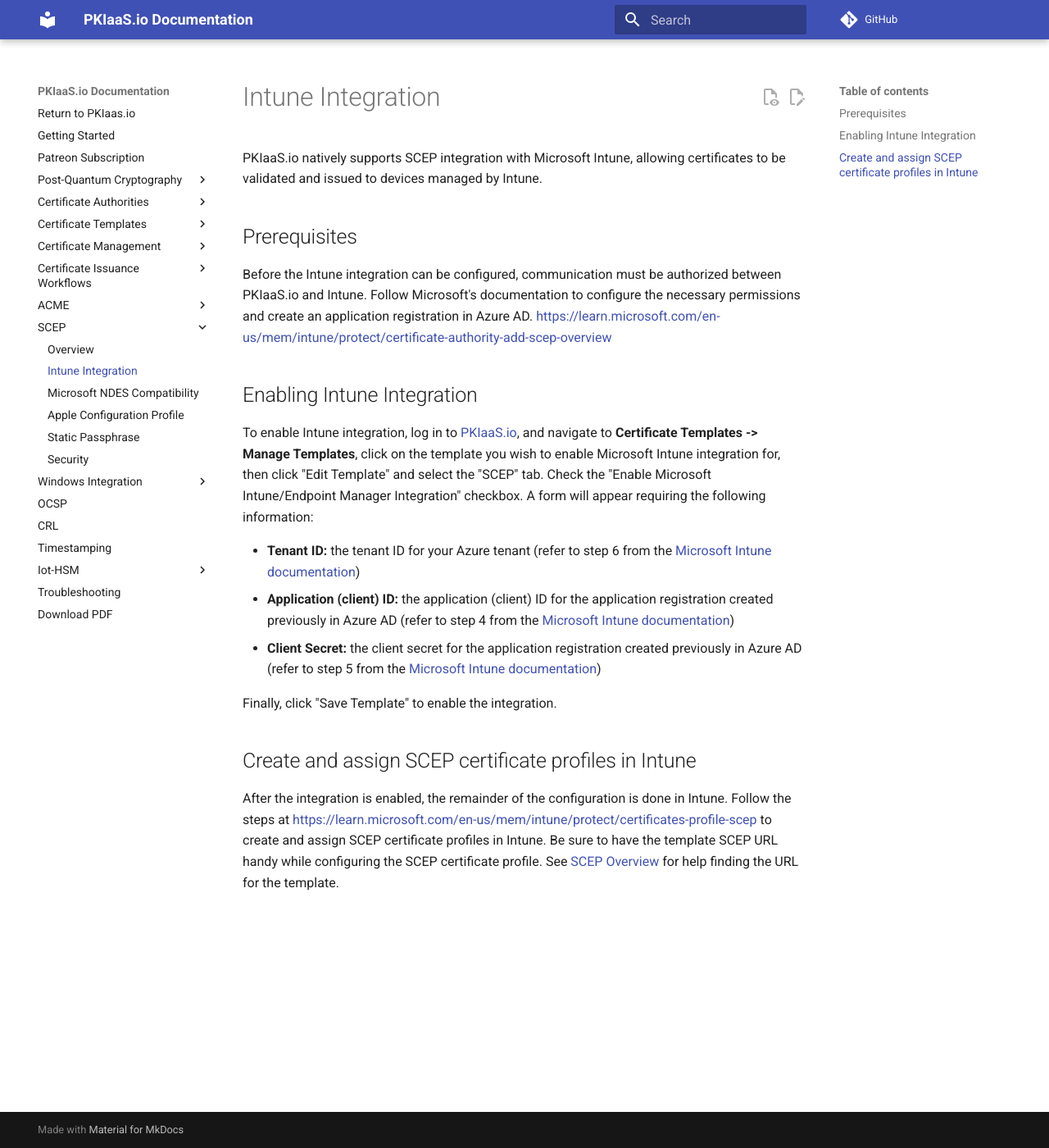
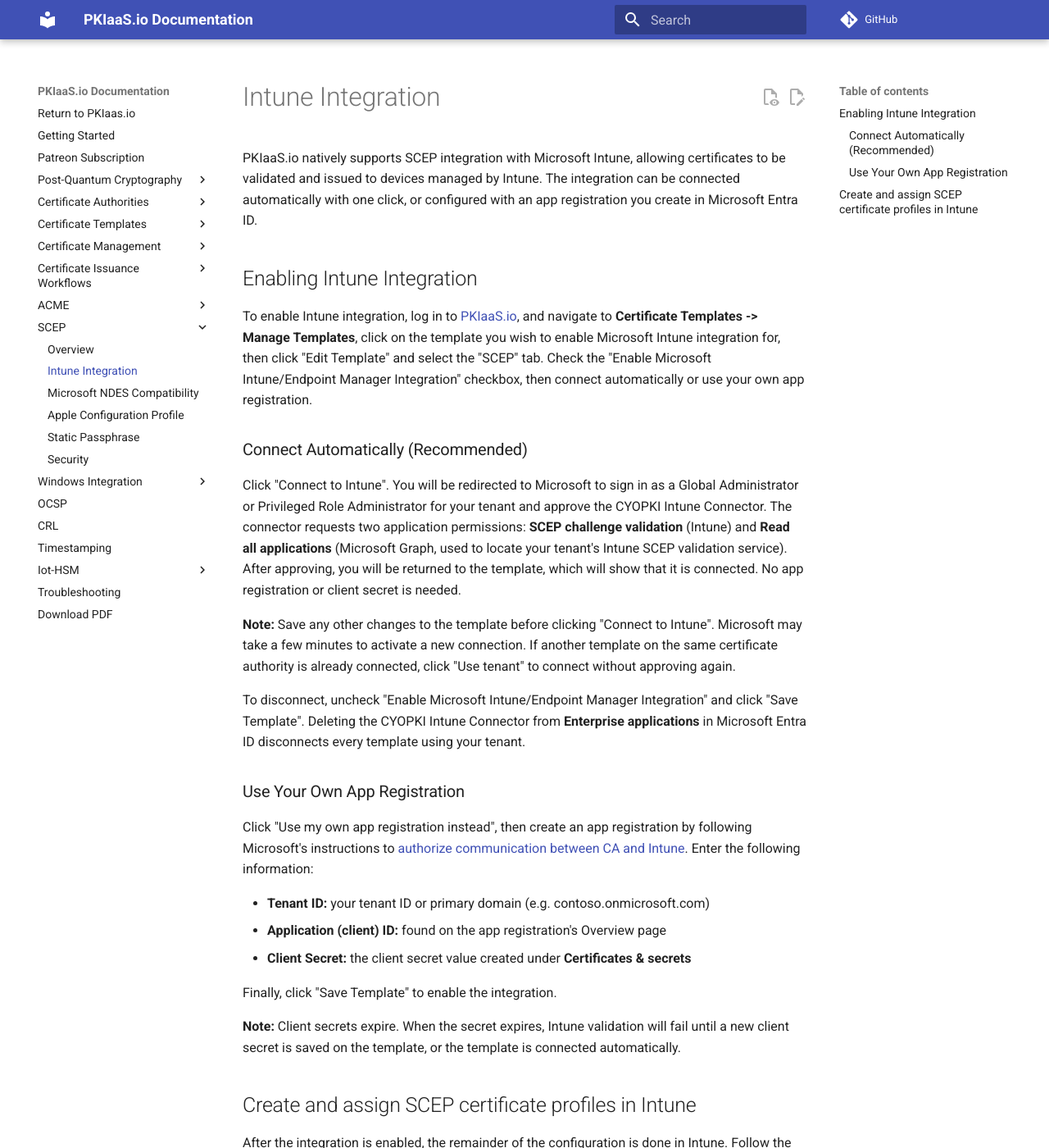
Before and after one commit to lspiehler/pkiaas-docs, an MkDocs documentation site: the page built from docs/scep/intune-integration.md, in a window 1280 px wide and 1400 px high. Shown: the whole window at 82% size. Built offline with MkDocs 1.6.1 and Material for MkDocs 9.7.7, drawn with Linux system fonts in a browser that asks for light colours; comment, search, counter and statistics services are not loaded; some of the changed text lies outside the part shown.

Commit message:
Document one-click Intune connection and update the app registration steps
- Connect Automatically: who can approve, the two permissions, reuse of a
  connected tenant, disconnecting
- Use Your Own App Registration: updated for Microsoft's moved page
  (the cited step numbers no longer matched), Microsoft Entra ID naming,
  and a note that client secrets expire
- Updated the Intune SCEP profile link to its current location
- Template edit page: link the Intune option to the integration page

Co-Authored-By: Claude Opus 5.5 <noreply@anthropic.com>
Claude-Session: https://claude.ai/code/session_01AnnNrMqATXemeLTpix55WW

```diff
--- a/docs/scep/intune-integration.md
+++ b/docs/scep/intune-integration.md
@@ -1,20 +1,29 @@
 ---
 title: Microsoft Intune Integration
-description: Integrate PKIaaS.io with Microsoft Intune to validate and issue SCEP certificates to managed devices using an Azure app registration.
+description: Integrate PKIaaS.io with Microsoft Intune to validate and issue SCEP certificates to managed devices, with one-click setup or your own Microsoft Entra app registration.
 ---
-PKIaaS.io natively supports SCEP integration with Microsoft Intune, allowing certificates to be validated and issued to devices managed by Intune.
-
-## Prerequisites
-Before the Intune integration can be configured, communication must be authorized between PKIaaS.io and Intune. Follow Microsoft's documentation to configure the necessary permissions and create an application registration in Azure AD. [https://learn.microsoft.com/en-us/mem/intune/protect/certificate-authority-add-scep-overview](https://learn.microsoft.com/en-us/mem/intune/protect/certificate-authority-add-scep-overview#authorize-communication-between-ca-and-intune){:target="_blank"}
+PKIaaS.io natively supports SCEP integration with Microsoft Intune, allowing certificates to be validated and issued to devices managed by Intune. The integration can be connected automatically with one click, or configured with an app registration you create in Microsoft Entra ID.
 
 ## Enabling Intune Integration
-To enable Intune integration, log in to [PKIaaS.io](https://www.pkiaas.io/auth/login), and navigate to **Certificate Templates -> Manage Templates**, click on the template you wish to enable Microsoft Intune integration for, then click "Edit Template" and select the "SCEP" tab. Check the "Enable Microsoft Intune/Endpoint Manager Integration" checkbox. A form will appear requiring the following information:
+To enable Intune integration, log in to [PKIaaS.io](https://www.pkiaas.io/auth/login), and navigate to **Certificate Templates -> Manage Templates**, click on the template you wish to enable Microsoft Intune integration for, then click "Edit Template" and select the "SCEP" tab. Check the "Enable Microsoft Intune/Endpoint Manager Integration" checkbox, then connect automatically or use your own app registration.
 
-* **Tenant ID:** the tenant ID for your Azure tenant (refer to step 6 from the [Microsoft Intune documentation](https://learn.microsoft.com/en-us/mem/intune/protect/certificate-authority-add-scep-overview#authorize-communication-between-ca-and-intune){:target="_blank"})
-* **Application (client) ID:** the application (client) ID for the application registration created previously in Azure AD (refer to step 4 from the [Microsoft Intune documentation](https://learn.microsoft.com/en-us/mem/intune/protect/certificate-authority-add-scep-overview#authorize-communication-between-ca-and-intune){:target="_blank"})
-* **Client Secret:** the client secret for the application registration created previously in Azure AD (refer to step 5 from the [Microsoft Intune documentation](https://learn.microsoft.com/en-us/mem/intune/protect/certificate-authority-add-scep-overview#authorize-communication-between-ca-and-intune){:target="_blank"})
+### Connect Automatically (Recommended)
+Click "Connect to Intune". You will be redirected to Microsoft to sign in as a Global Administrator or Privileged Role Administrator for your tenant and approve the CYOPKI Intune Connector. The connector requests two application permissions: **SCEP challenge validation** (Intune) and **Read all applications** (Microsoft Graph, used to locate your tenant's Intune SCEP validation service). After approving, you will be returned to the template, which will show that it is connected. No app registration or client secret is needed.
+
+**Note:** Save any other changes to the template before clicking "Connect to Intune". Microsoft may take a few minutes to activate a new connection. If another template on the same certificate authority is already connected, click "Use tenant" to connect without approving again.
+
+To disconnect, uncheck "Enable Microsoft Intune/Endpoint Manager Integration" and click "Save Template". Deleting the CYOPKI Intune Connector from **Enterprise applications** in Microsoft Entra ID disconnects every template using your tenant.
+
+### Use Your Own App Registration
+Click "Use my own app registration instead", then create an app registration by following Microsoft's instructions to [authorize communication between CA and Intune](https://learn.microsoft.com/en-us/intune/fundamentals/certificates/third-party-ca-scep#authorize-communication-between-ca-and-intune){:target="_blank"}. Enter the following information:
+
+* **Tenant ID:** your tenant ID or primary domain (e.g. contoso.onmicrosoft.com)
+* **Application (client) ID:** found on the app registration's Overview page
+* **Client Secret:** the client secret value created under **Certificates & secrets**
 
 Finally, click "Save Template" to enable the integration.
 
+**Note:** Client secrets expire. When the secret expires, Intune validation will fail until a new client secret is saved on the template, or the template is connected automatically.
+
 ## Create and assign SCEP certificate profiles in Intune
-After the integration is enabled, the remainder of the configuration is done in Intune. Follow the steps at [https://learn.microsoft.com/en-us/mem/intune/protect/certificates-profile-scep](https://learn.microsoft.com/en-us/mem/intune/protect/certificates-profile-scep){:target="_blank"} to create and assign SCEP certificate profiles in Intune. Be sure to have the template SCEP URL handy while configuring the SCEP certificate profile. See [SCEP Overview](overview.md#scep-url) for help finding the URL for the template.
+After the integration is enabled, the remainder of the configuration is done in Intune. Follow the steps at [https://learn.microsoft.com/en-us/intune/device-configuration/certificates/scep-profiles](https://learn.microsoft.com/en-us/intune/device-configuration/certificates/scep-profiles){:target="_blank"} to create and assign SCEP certificate profiles in Intune. Be sure to have the template SCEP URL handy while configuring the SCEP certificate profile. See [SCEP Overview](overview.md#scep-url) for help finding the URL for the template.
```
Also changed, not shown: docs/certificate-templates/edit.md (+1 -1 lines).
